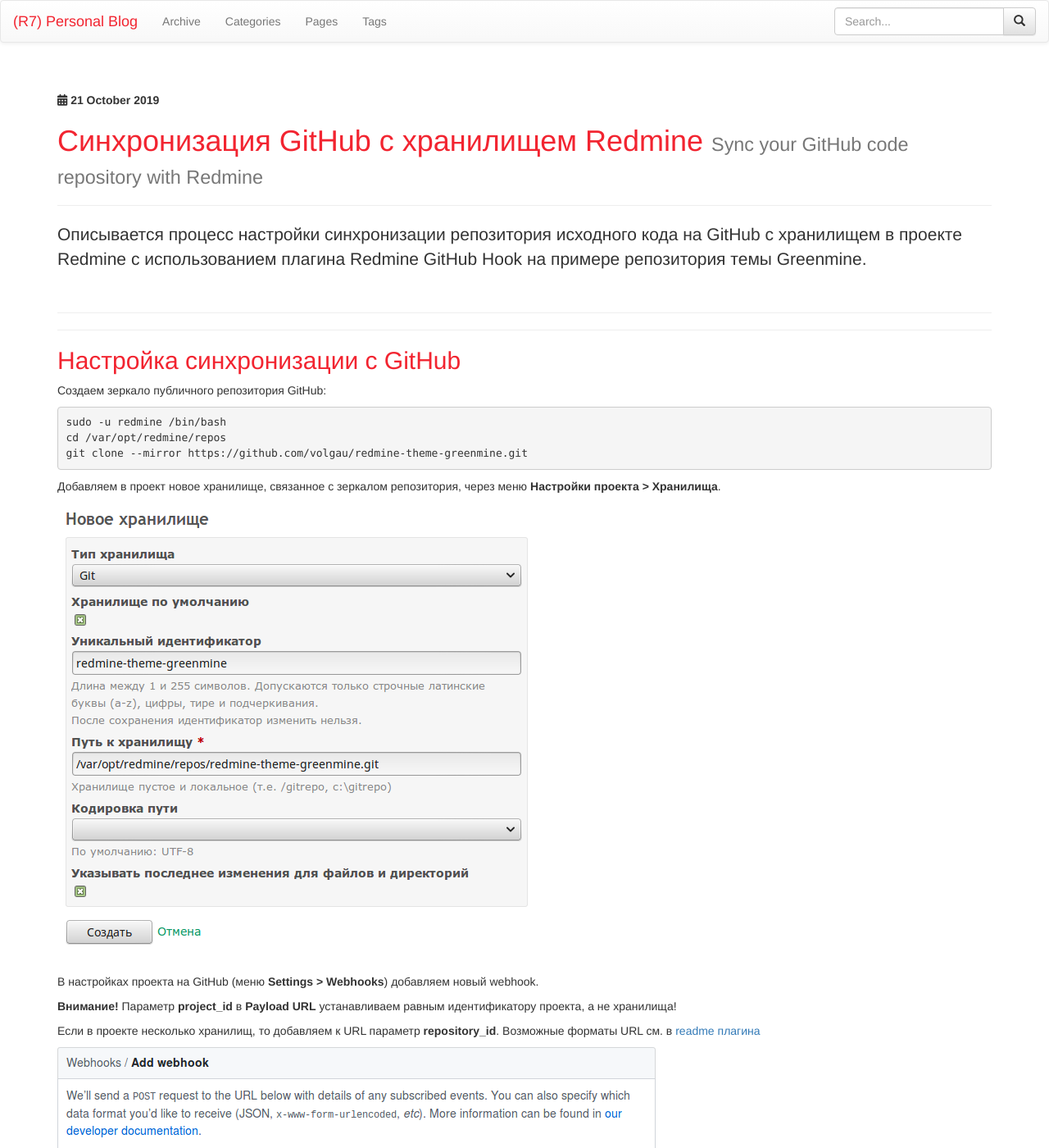
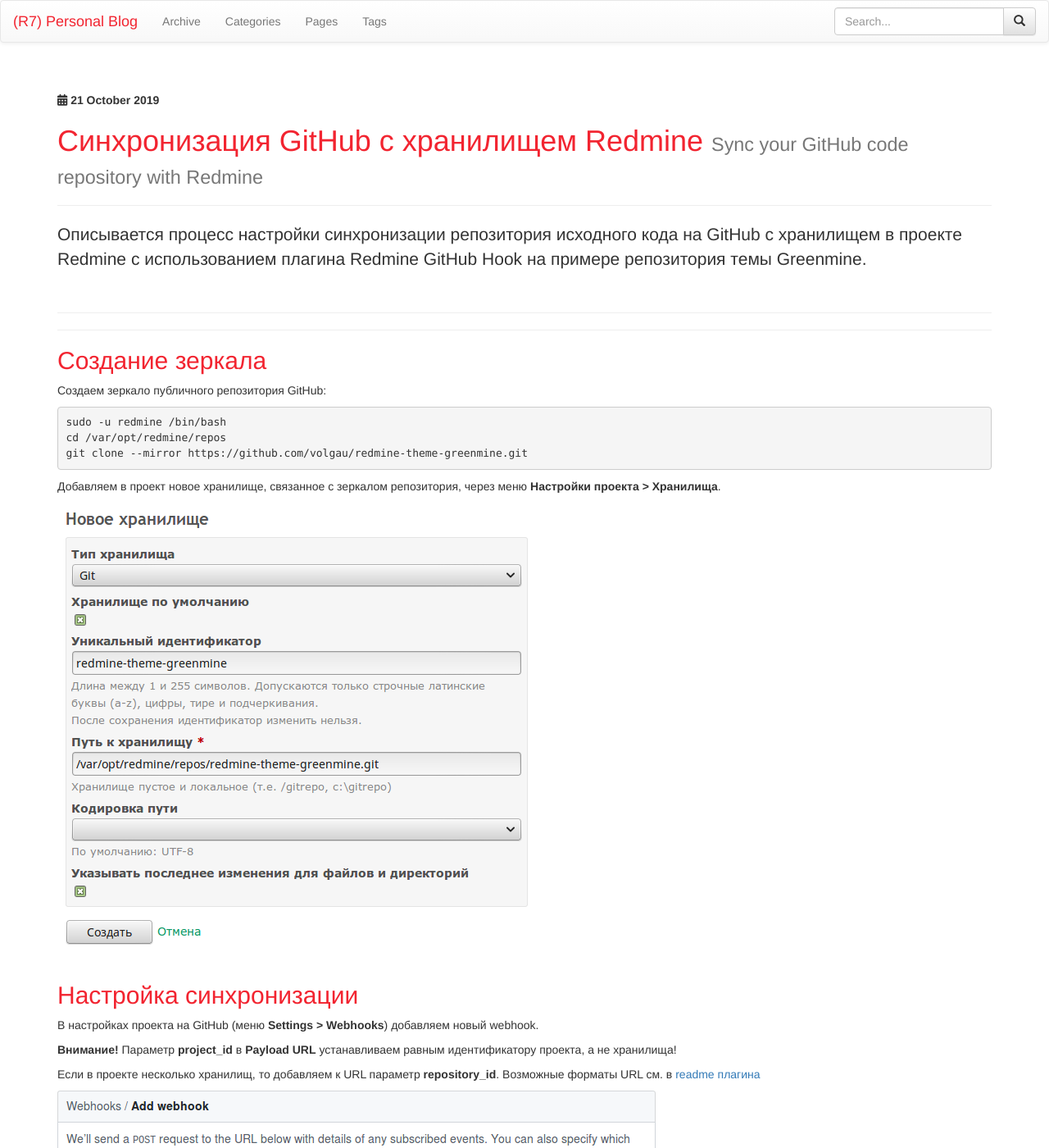
Before and after one commit to roman-yagodin/roman-yagodin.github.io, a Jekyll site: the page built from _posts/2019-10-21-ru-sync-github-repository-with-redmine.md, in a window 1280 px wide and 1400 px high. Shown: the whole window at 82% size. Built offline with Jekyll 4.4.1, drawn with Linux system fonts in a browser that asks for light colours; nearby versions of some CDN libraries; comment, search, counter and statistics services are not loaded.

Commit message:
Restructure post

```diff
--- a/_posts/2019-10-21-ru-sync-github-repository-with-redmine.md
+++ b/_posts/2019-10-21-ru-sync-github-repository-with-redmine.md
@@ -13,7 +13,7 @@
 
 * * * * *
 
-## Настройка синхронизации с GitHub
+## Создание зеркала
 
 Создаем зеркало публичного репозитория GitHub:
 
```
Also changed, not shown: other parts of _posts/2019-10-21-ru-sync-github-repository-with-redmine.md (+2 -0 lines).
